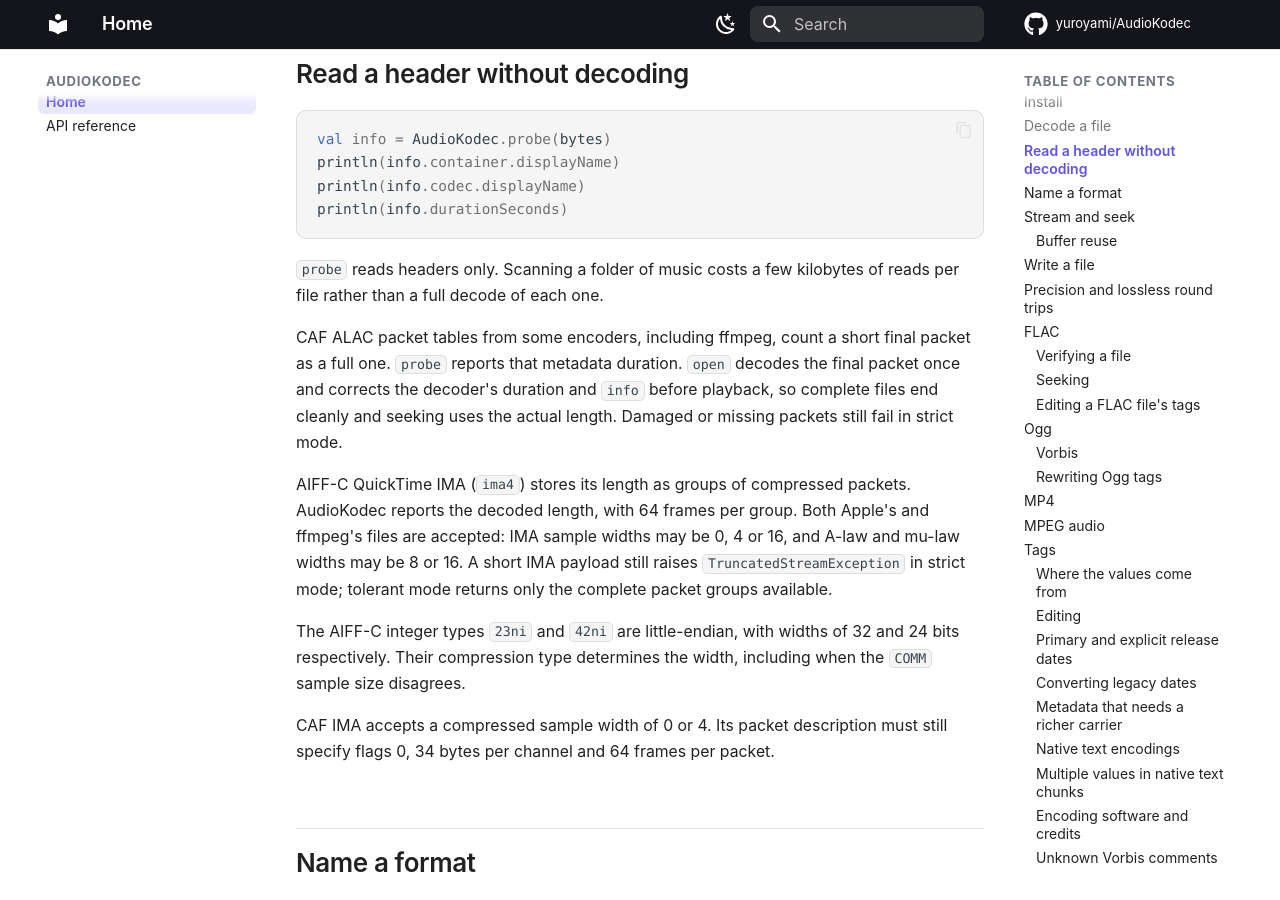
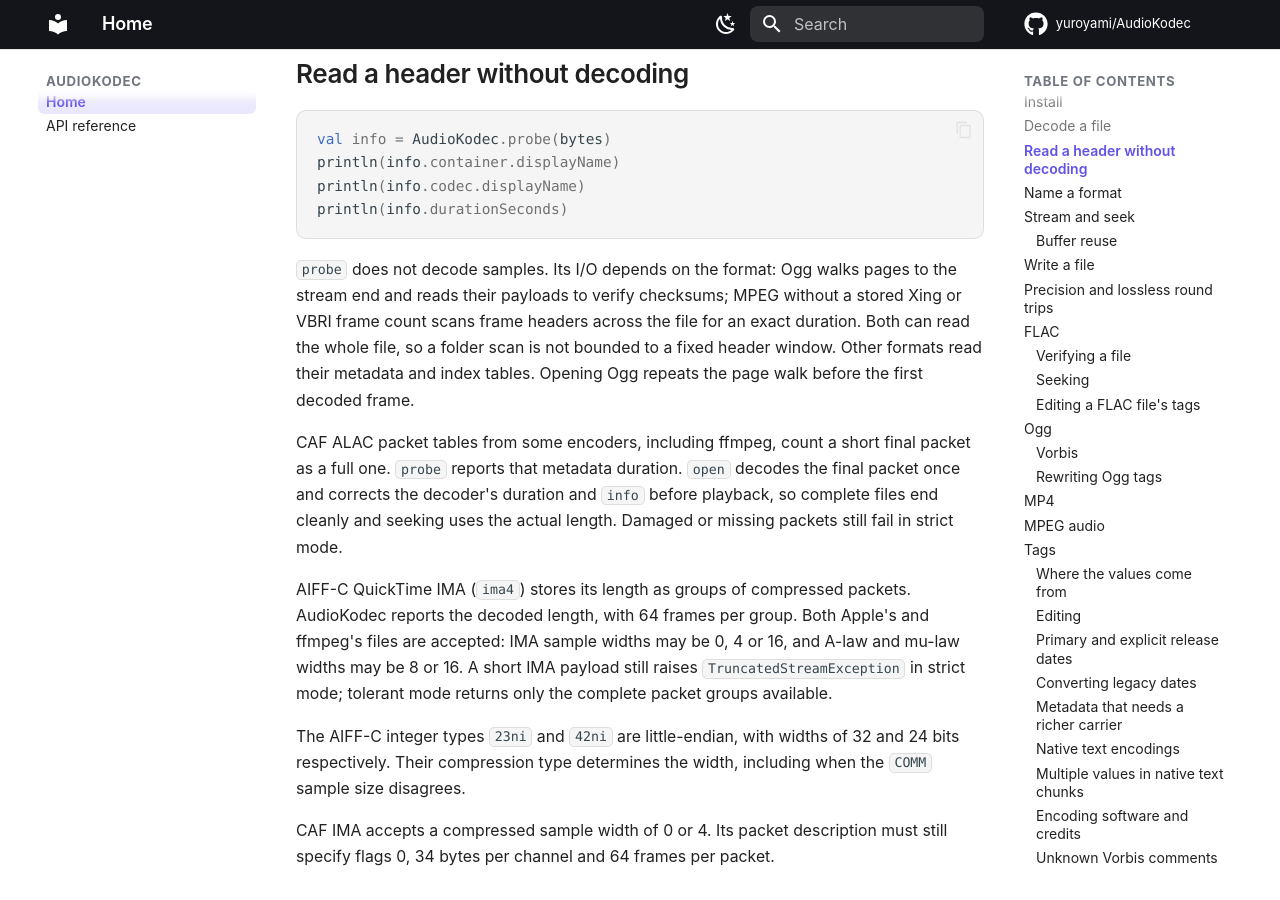
Before and after one commit to yuroyami/AudioKodec, an MkDocs documentation site: the page built from docs/index.md, in a window 1280 px wide and 900 px high, scrolled down 1139 px. Built offline with MkDocs 1.6.1 and Material for MkDocs 9.7.7, drawn with Linux system fonts in a browser that asks for light colours; comment, search, counter and statistics services are not loaded.

Commit message:
Document full-file probe I/O for Ogg and unindexed MPEG
Replace the fixed few-kilobyte claim with the actual page checksum and exact-duration scans, including Ogg's initial playback walk. Keep sample decoding and byte reads distinct in the README, task guide and public KDoc.

Validation: wording checked against OggAnalyser, OggReader and MpegStream; updateLegacyAbi completed without signature changes. Runtime behaviour is unchanged.

Fixes #143

````diff
--- a/docs/index.md
+++ b/docs/index.md
@@ -47,8 +47,12 @@
 println(info.durationSeconds)
 ```
 
-`probe` reads headers only. Scanning a folder of music costs a few kilobytes
-of reads per file rather than a full decode of each one.
+`probe` does not decode samples. Its I/O depends on the format: Ogg walks
+pages to the stream end and reads their payloads to verify checksums; MPEG
+without a stored Xing or VBRI frame count scans frame headers across the file
+for an exact duration. Both can read the whole file, so a folder scan is not
+bounded to a fixed header window. Other formats read their metadata and index
+tables. Opening Ogg repeats the page walk before the first decoded frame.
 
 CAF ALAC packet tables from some encoders, including ffmpeg, count a short
 final packet as a full one. `probe` reports that metadata duration. `open`
````
Also changed, not shown: PORTING_STATUS.md (+4 -0 lines), README.md (+6 -2 lines), 1 other file.
